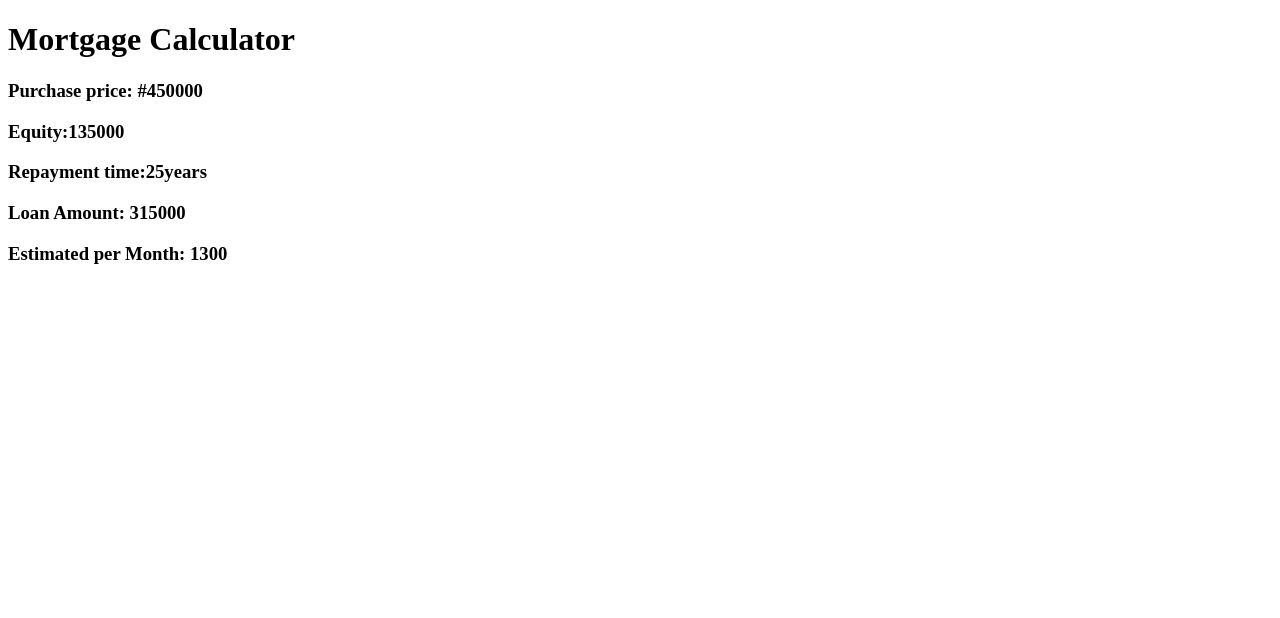
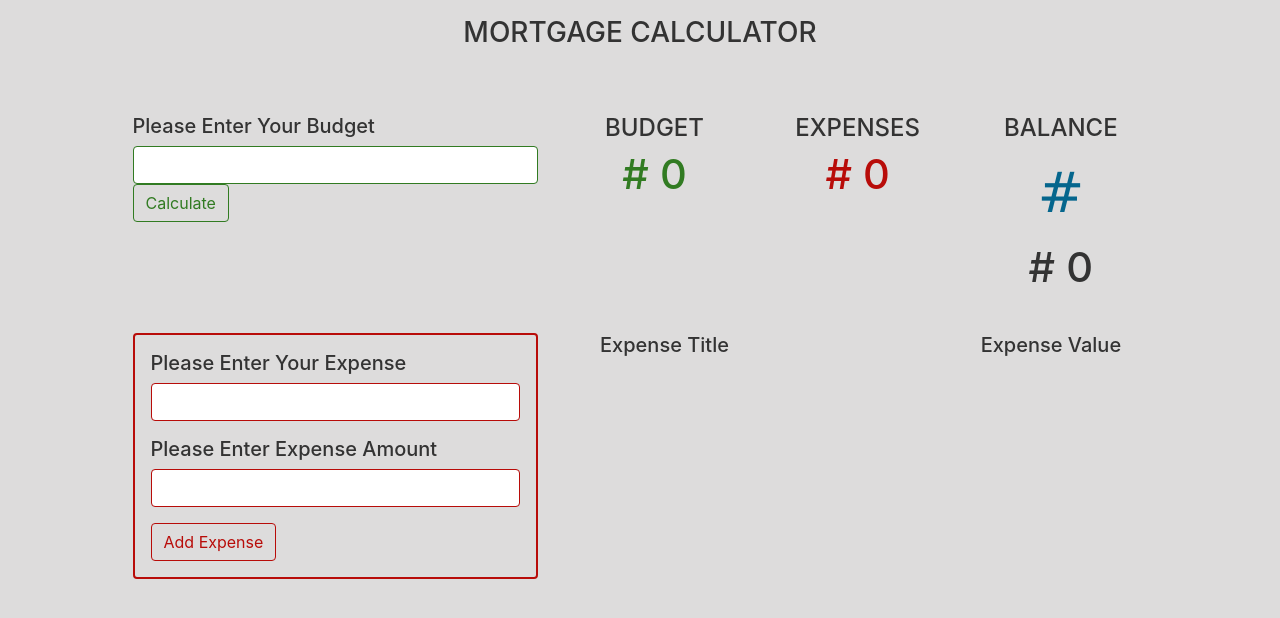
Before and after one commit to Semiteagain/mortgage-calculator, a React (Create React App) app: page / in a window 1280 px wide. Shown: the top 618 px of the page. Built offline with nearby package versions, Linux system fonts and the light colour scheme.

Commit message:
Creating react bootstrap

```diff
--- a/package.json
+++ b/package.json
@@ -6,6 +6,7 @@
     "@testing-library/jest-dom": "^5.11.9",
     "@testing-library/react": "^11.2.3",
     "@testing-library/user-event": "^12.6.2",
+    "bootstrap": "^4.6.0",
     "react": "^17.0.1",
     "react-dom": "^17.0.1",
     "react-scripts": "4.0.1",
--- a/public/index.html
+++ b/public/index.html
@@ -15,6 +15,7 @@
       user's mobile device or desktop. See https://developers.google.com/web/fundamentals/web-app-manifest/
     -->
     <link rel="manifest" href="%PUBLIC_URL%/manifest.json" />
+
     <!--
       Notice the use of %PUBLIC_URL% in the tags above.
       It will be replaced with the URL of the `public` folder during the build.
--- a/src/App.js
+++ b/src/App.js
@@ -1,12 +1,69 @@
-import React from 'react'
-import Purchase from './components/Purchase'
+import React from "react";
+import Purchase from "./components/Purchase";
+import "bootstrap/dist/css/bootstrap.min.css";
+import Appinfo from "./components/AppInfo";
+import './index.css';
 
 function App() {
   return (
-    <div >
-     <h1>Mortgage Calculator</h1>
-    <Purchase />
-  </div>
+    <div className="container">
+      <div className="row">
+        <div className="col-11 mx-auto pt-3">
+          {/* title */}
+          <h3 class="text-uppercase text-center mb-5">Mortgage Calculator</h3>
+          <div className="row">
+            <div className="col-md-5 my-3">
+            <Purchase />
+            </div>
+            <div className="col-md-7">
+            {/* <!-- app info --> */}
+                <Appinfo />
+
+            </div>
+          </div>
+
+
+
+          <div className="row">
+     <div className="col-md-5 my-3">
+      {/* <!-- expense feedback --> */}
+      <div className="expense-feedback alert alert-danger text-capitalize">expense feedback</div>
+      {/* <!-- expense form --> */}
+      <form id="expense-form" className=" expense-form">
+       <h5 className="text-capitalize">please enter your expense</h5>
+       <div className="form-group">
+        <input type="text" className="form-control expense-input" id="expense-input" />
+       </div>
+       <h5 className="text-capitalize">please enter expense amount</h5>
+       <div className="form-group">
+        <input type="number" class="form-control expense-input" id="amount-input" />
+       </div>
+       {/* <!-- submit button --> */}
+       <button type="submit" class="btn text-capitalize expense-submit" id="expense-submit">add expense</button>
+      </form>
+     </div>
+     <div className="col-md-7 my-3">
+      {/* <!-- expense list --> */}
+      <div className="expense-list" id="expense-list">
+
+       <div className="expense-list__info d-flex justify-content-between text-capitalize">
+        <h5 className="list-item">expense title</h5>
+        <h5 className="list-item">expense value</h5>
+        {/* <h5 className="list-item"></h5> */}
+       </div>
+
+     </div>
+     </div>
+     </div>
+           </div>
+
+        </div>
+      </div>
+
+
+
+
+
   );
 }
 
--- /dev/null
+++ b/src/components/AppInfo.jsx
@@ -0,0 +1,29 @@
+import React from 'react'
+
+function Appinfo(props) {
+
+
+    return (
+        <>
+                  <div className="row my-3">
+       <div className="col-4 text-center mb-2">
+        <h6 className="text-uppercase info-title">budget</h6>
+        <span className="budget-icon"><i className="fas fa-money-bill-alt"></i></span>
+        <h4 className="text-uppercase mt-2 budget" id="budget"><span># </span><span id="budget-amount">0</span></h4>
+       </div>
+       <div className="col-4 text-center">
+        <h6 className="text-uppercase info-title">expenses</h6>
+        <span className="expense-icon"><i class="far fa-credit-card"></i></span>
+        <h4 className="text-uppercase mt-2 expense" id="expense"><span># </span><span id="expense-amount">0</span></h4>
+       </div>
+       <div className="col-4 text-center">
+        <h6 className="text-uppercase info-title">balance</h6>
+        <span className="balance-icon"> <span># </span></span>
+        <h4 className="text-uppercase mt-2 balance" id="balance"> <span># </span><span id="balance-amount">0</span></h4>
+       </div>
+      </div>
+        </>
+    )
+}
+
+export default Appinfo;
--- a/src/components/Purchase.jsx
+++ b/src/components/Purchase.jsx
@@ -2,17 +2,29 @@ import React from 'react';
 
 
 
-function Purchase(params) {
+function Purchase() {
     return(
         <div>
-         <h3>Purchase price: #450000</h3>
-         <h3>Equity:135000</h3>
-         <h3>Repayment time:25years</h3>
-         <h3>Loan Amount: 315000</h3>
+         <div className="budget-feedback alert alert-danger text-capitalize">
+                budget feedback
+              </div>
+              <form>
+                <h5 className="text-capitalize">please enter your budget</h5>
+                <input
+                  type="number"
+                  className="form-control budget-input"
+                  id="budget-input"
+                />
 
-         <h3>Estimated per Month: 1300</h3>
-
-
+                {/* <!-- submit button --> */}
+                <button
+                  type="submit"
+                  class="btn text-capitalize budget-submit"
+                  id="budget-submit"
+                >
+                  calculate
+                </button>
+              </form>
 
         </div>
     )
--- a/src/index.css
+++ b/src/index.css
@@ -1,13 +1,147 @@
-body {
-  margin: 0;
-  font-family: -apple-system, BlinkMacSystemFont, 'Segoe UI', 'Roboto', 'Oxygen',
-    'Ubuntu', 'Cantarell', 'Fira Sans', 'Droid Sans', 'Helvetica Neue',
-    sans-serif;
-  -webkit-font-smoothing: antialiased;
-  -moz-osx-font-smoothing: grayscale;
-}
+:root {
+    --mainWhite: #dddcdc;
+    --mainDark: #333333;
+    --mainGreen: #317b22;
+    --mainRed: #b80c09;
+    --mainBlue: #05668d;
+  }
 
-code {
-  font-family: source-code-pro, Menlo, Monaco, Consolas, 'Courier New',
-    monospace;
-}
+  body {
+    background: var(--mainWhite);
+    color: var(--mainDark);
+  }
+  .budget-feedback,
+  .expense-feedback {
+    display: none;
+  }
+
+  .budget-form {
+    border: 0.15rem solid var(--mainGreen);
+    padding: 1rem;
+    border-radius: 0.25rem;
+  }
+  .expense-form {
+    border: 0.15rem solid var(--mainRed);
+    padding: 1rem;
+    border-radius: 0.25rem;
+  }
+  .budget-submit {
+    background: transparent;
+    border: 0.1rem solid var(--mainGreen);
+    color: var(--mainGreen);
+  }
+  .expense-submit {
+    background: transparent;
+    border: 0.1rem solid var(--mainRed);
+    color: var(--mainRed);
+  }
+  .expense-submit:hover {
+    background: var(--mainRed);
+    color: var(--mainWhite);
+  }
+  .budget-submit:hover {
+    background: var(--mainGreen);
+    color: var(--mainDark);
+  }
+
+  .budget-input {
+    border: 0.05rem solid var(--mainGreen) !important;
+  }
+  .expense-input {
+    border: 0.05rem solid var(--mainRed) !important;
+  }
+  .expense-amount,
+  .expense-title {
+    color: var(--mainRed);
+  }
+  .complete-icon {
+    color: var(--mainGreen);
+    cursor: pointer;
+    font-size: 1rem;
+    text-decoration: none !important;
+  }
+
+  .edit-icon {
+    color: var(--mainBlue);
+    cursor: pointer;
+    font-size: 1rem;
+    text-decoration: none !important;
+  }
+  .delete-icon {
+    color: var(--mainRed);
+    cursor: pointer;
+    font-size: 1rem;
+    text-decoration: none !important;
+  }
+  .check-icon:hover {
+    color: var(--mainGreen);
+  }
+  .edit-icon:hover {
+    color: var(--mainBlue);
+  }
+  .delete-icon:hover {
+    color: var(--mainRed);
+  }
+  .showItem {
+    display: block;
+  }
+  .info-title {
+    font-size: 1.5rem;
+  }
+  .budget {
+    font-size: 1.6rem;
+    color: var(--mainGreen);
+  }
+  .expense {
+    font-size: 1.6rem;
+    color: var(--mainRed);
+  }
+  .balance {
+    font-size: 1.6rem;
+  }
+  .budget-icon,
+  .expense-icon,
+  .balance-icon {
+    font-size: 2.5rem;
+    color: var(--mainBlue);
+  }
+
+
+  span.balance-icon>span{
+    font-family: Verdana, Geneva, Tahoma, sans-serif;
+  }
+  .showRed {
+    color: var(--mainRed);
+  }
+  .showGreen {
+    color: var(--mainGreen);
+  }
+  .showBlack {
+    color: var(--mainDark);
+  }
+  @media screen and (min-width: 992px) {
+    .budget {
+      font-size: 2.6rem;
+      color: var(--mainGreen);
+    }
+    .expense {
+      font-size: 2.6rem;
+      color: var(--mainRed);
+    }
+    .balance {
+      font-size: 2.6rem;
+    }
+    .budget-icon,
+    .expense-icon,
+    .balance-icon {
+      font-size: 3.5rem;
+      color: var(--mainBlue);
+    }
+  }
+  .list-item {
+    flex: 0 0 33.33%;
+    text-align: center;
+  }
+  .expense-item {
+    height: 2rem;
+  }
--- a/src/index.js
+++ b/src/index.js
@@ -1,6 +1,7 @@
 import React from 'react';
 import ReactDOM from 'react-dom';
 import App from './App';
+
 
 
 ReactDOM.render( <App />,document.getElementById('root'));
```
Also changed, not shown: 2 other files (tests, documents, lock files or other folders).
